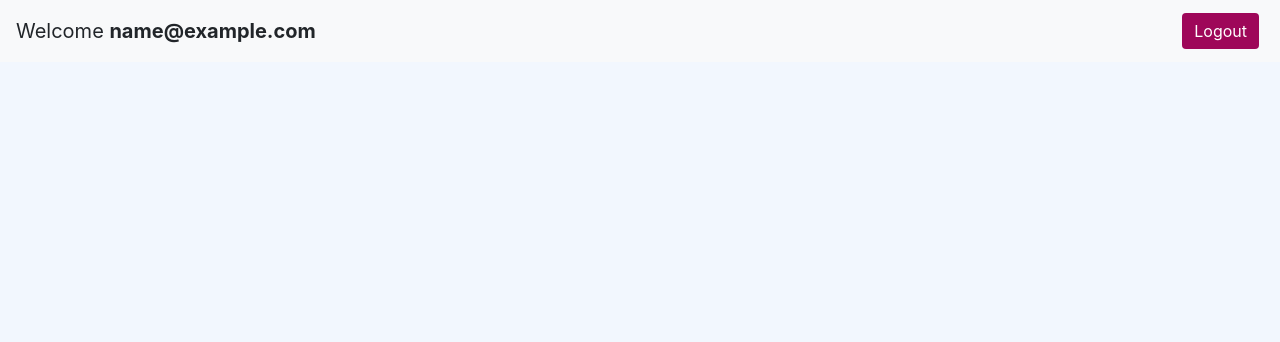
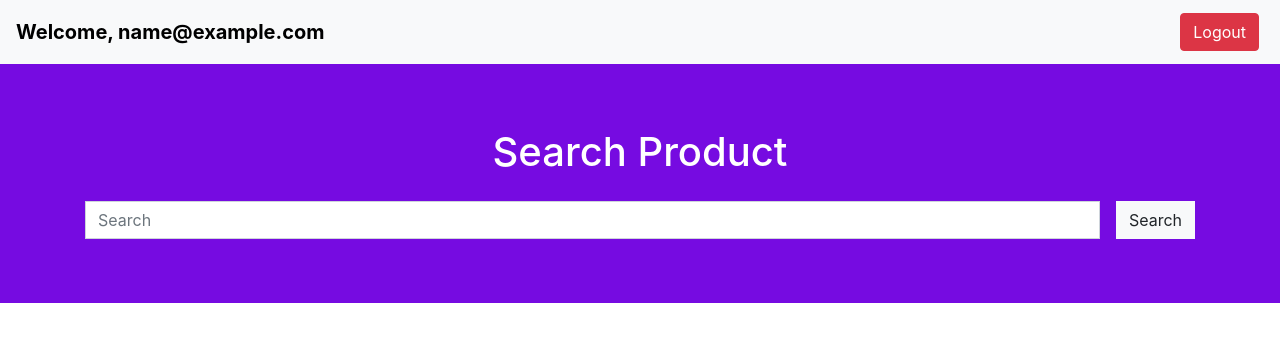
Before and after one commit to skgandhi44/sys-integration, a PHP site: page /homepage.php in a window 1280 px wide. Shown: the top 342 px of the page. Run offline with PHP 8.4, Linux system fonts and the light colour scheme; the visitor is signed in with stand-in values (Sample User, id 1).

Commit message:
add search bar to result and style page

```diff
--- a/frontend/php/homepage.php
+++ b/frontend/php/homepage.php
@@ -4,6 +4,13 @@
     require_once('../rabbitmqphp_example/get_host_info.inc');
     require_once('../rabbitmqphp_example/rabbitMQLib.inc');
     require_once('rabbitMQClient.php');
+
+    //error logging
+    error_reporting(E_ALL);
+
+    ini_set('display_error', 'Off');
+    ini_set('log_errors', 'On');
+    ini_set('error_log', dirname(__FILE__).'/../logging/log.txt');
 
     session_start();
 
@@ -31,22 +38,64 @@
         <link rel="stylesheet" href="https://stackpath.bootstrapcdn.com/bootstrap/4.3.1/css/bootstrap.min.css" integrity="sha384-ggOyR0iXCbMQv3Xipma34MD+dH/1fQ784/j6cY/iJTQUOhcWr7x9JvoRxT2MZw1T" crossorigin="anonymous">
 
         <title>HomePage</title>
-        <link rel="stylesheet" type="text/css" href="../css/style.css">
+<!--        <link rel="stylesheet" type="text/css" href="../css/style.css">-->
     </head>
+
+    <style>
+
+        .jumbotron{
+            background-color:  #760be1;
+            border-radius: 0 !important;
+        }
+
+        #searchBar{
+            border-radius: 0 !important;
+        }
+
+        #searchBtn{
+            border-radius: 0 !important;
+        }
+
+        #loginBtn{
+
+        }
+
+        #searchHeader{
+            color: white;
+            margin-bottom: 25px;
+        }
+
+    </style>
 
     <body id = "wrapper">
 
         <nav class="navbar navbar-light bg-light">
             <?php  if (isset($_SESSION['email'])) : ?>
                 <a class="navbar-brand">
-                    Welcome <strong><?php echo $_SESSION['email']; ?></strong>
-                </a>
+                    <strong style="color:black;">Welcome, <?php echo $_SESSION['email']; ?></strong>
+            </a>
 
             <form class="form-inline">
-                <a class="btn btn-danger" href="logout.php?logout=true" style="margin:5px;">Logout</a>
+                <a id = "logoutBtn" class="btn btn-danger" href="logout.php?logout=true" style="margin:5px;">Logout</a>
             </form>
 	<?php endif ?>
         </nav>
+
+
+        <div class="jumbotron text-center">
+            <strong><h1 id = "searchHeader">Search Product</h1></strong>
+            <div class = "container">
+                <form>
+                    <div class="input-group">
+                        <input id = "searchBar" type="text" class="form-control mr-sm-3" size="50" placeholder="Search" required>
+                        <div class="input-group-btn">
+                            <button id = "searchBtn" type="button" class="btn btn-light">Search</button>
+                        </div>
+                    </div>
+                </form>
+            </div>
+        </div>
+
                 <!-- Optional JavaScript -->
         <!-- jQuery first, then Popper.js, then Bootstrap JS -->
         <script src="https://code.jquery.com/jquery-3.3.1.slim.min.js" integrity="sha384-q8i/X+965DzO0rT7abK41JStQIAqVgRVzpbzo5smXKp4YfRvH+8abtTE1Pi6jizo" crossorigin="anonymous"></script>
```
